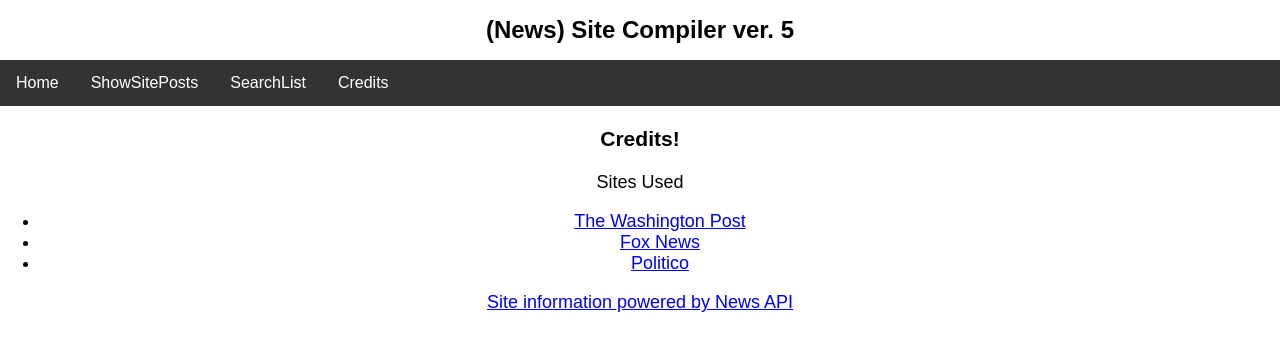
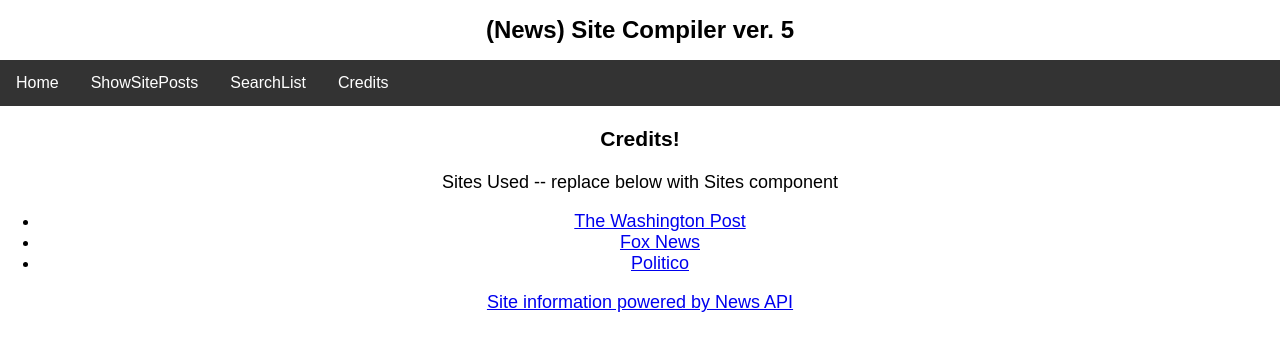
Before and after one commit to raiet13/short-news-compiler, a React (Create React App) app in the folder site-compiler/client/: page /credits in a window 1280 px wide. Shown: the top 350 px of the page. Built offline with nearby package versions, Linux system fonts and the light colour scheme.

Commit message:
updated to reflect creation of sites component, final use TBD once fetching wired up properly

```diff
--- a/site-compiler/client/src/routes/Credits.js
+++ b/site-compiler/client/src/routes/Credits.js
@@ -2,6 +2,7 @@
 
 import React, { Component } from 'react';
 // import ReactDOM from 'react-dom';
+import Sites from '../components/sites/Sites';
 
 class Credits extends Component {
 
@@ -9,7 +10,7 @@ class Credits extends Component {
     return(
       <div>
           <h3>Credits!</h3>
-          <p>Sites Used</p>
+          <p>Sites Used -- replace below with Sites component</p>
           <ul>
             <li><a href="https://www.washingtonpost.com/">The Washington Post</a></li>
             <li><a href="http://www.foxnews.com/">Fox News</a></li>
```
